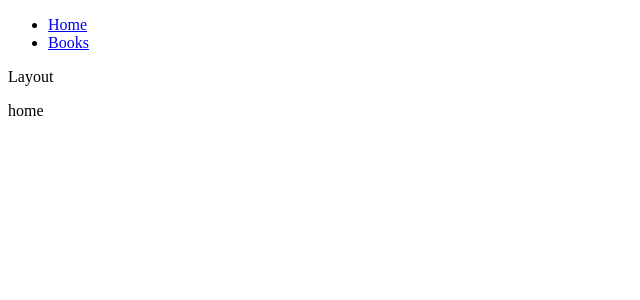
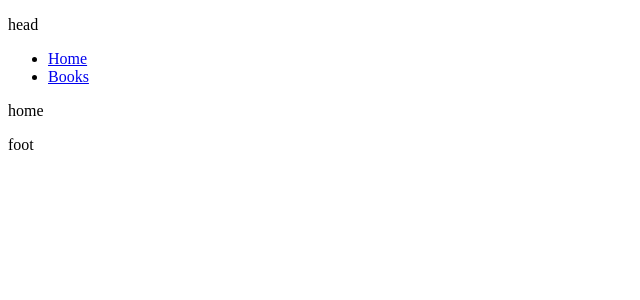
Before and after one commit to GasiorMateusz/route-around-the-page, a React (Create React App) app in the folder react-route-cc/: page / in a window 1280 px wide. Shown: the top 300 px of the page, without its empty margins (0-640 px from the left). Built offline with nearby package versions, Linux system fonts and the light colour scheme.

Commit message:
create simple layout

```diff
--- a/react-route-cc/src/App.js
+++ b/react-route-cc/src/App.js
@@ -1,22 +1,11 @@
-import {Link, Route, Routes} from "react-router-dom"
-import Home from "./routes/Home"
-import BookList from "./routes/BookList"
 import Layout from "./components/Layout";
+import Main from "./routes/main";
 
 export function App() {
     return (
         <>
-            <nav>
-                <ul>
-                    <li><Link to="/">Home</Link></li>
-                    <li><Link to="/books">Books</Link></li>
-                </ul>
-            </nav>
             <Layout>
-                <Routes>
-                    <Route path="/" element={<Home/>}/>
-                    <Route path="/books" element={<BookList/>}/>
-                </Routes>
+                <Main/>
             </Layout>
 
         </>
--- a/react-route-cc/src/components/Footer.js
+++ b/react-route-cc/src/components/Footer.js
@@ -0,0 +1,7 @@
+const Footer = () => {
+    return(
+        <div>foot</div>
+    )
+}
+
+export default Footer
--- a/react-route-cc/src/components/Header.js
+++ b/react-route-cc/src/components/Header.js
@@ -0,0 +1,7 @@
+const Header = () => {
+    return(
+    <p>head</p>
+        )
+}
+
+export default Header
--- a/react-route-cc/src/components/Layout.js
+++ b/react-route-cc/src/components/Layout.js
@@ -1,12 +1,18 @@
 import React from 'react';
-
+import Header from './Header'
+import Footer from './Footer'
+import NavBar from "./NavBar";
 const Layout =({children}) =>{
     return(
         <>
             <div>
-                Layout
+                <Header/>
+                <NavBar/>
             </div>
-            <main>{children}</main>
+            <div>
+                <main>{children}</main>
+            </div>
+            {<div><Footer/></div>}
         </>
     )
 }
--- /dev/null
+++ b/react-route-cc/src/components/NavBar.js
@@ -0,0 +1,14 @@
+import {Link} from "react-router-dom";
+
+const NavBar = () =>{
+    return(
+        <nav>
+            <ul>
+                <li><Link to="/">Home</Link></li>
+                <li><Link to="/books">Books</Link></li>
+            </ul>
+        </nav>
+    )
+}
+
+export default NavBar
--- /dev/null
+++ b/react-route-cc/src/routes/main.js
@@ -0,0 +1,13 @@
+import {Route, Routes} from "react-router-dom";
+import Home from "./Home";
+import BookList from "./BookList";
+
+const Main = () => {
+  return(
+      <Routes>
+          <Route path="/" element={<Home/>}/>
+          <Route path="/books" element={<BookList/>}/>
+      </Routes>
+  )
+}
+export default Main
```
